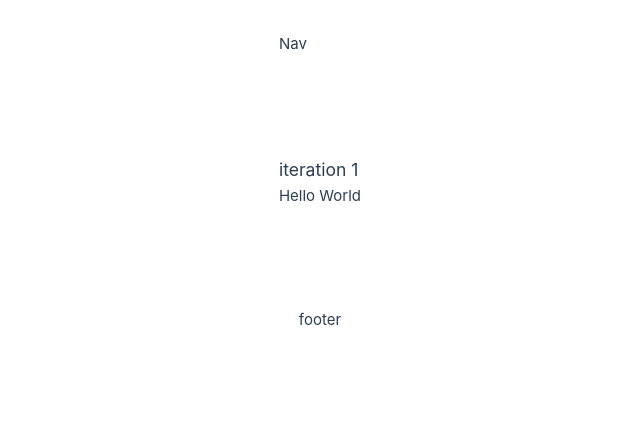
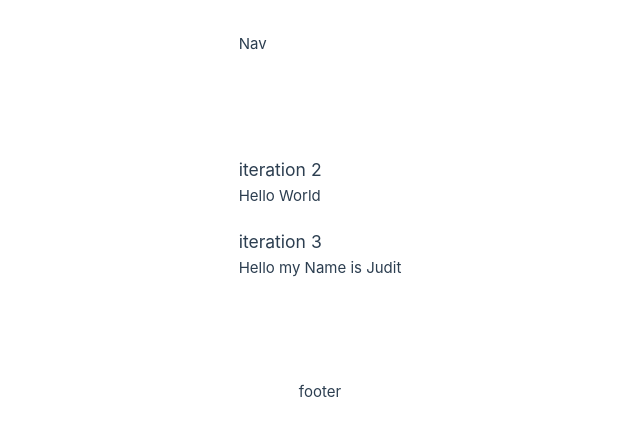
Before and after one commit to Juditbv/lab-vue-basics, a Vue app: page / in a window 1280 px wide. Shown: the top 436 px of the page, without its empty margins (320-960 px from the left). Built offline with nearby package versions, Linux system fonts and the light colour scheme.

Commit message:
ADD iteration 3 component

```diff
--- a/src/App.vue
+++ b/src/App.vue
@@ -2,12 +2,14 @@
 	import HeaderGeneral from "./components/HeaderGeneral.vue";
 	import FooterGeneral from "./components/FooterGeneral.vue";
 	import Iteration2 from "./components/Iteration2.vue";
+	import Iteration3 from "./components/Iteration3.vue";
 </script>
 
 <template>
 	<HeaderGeneral />
 	<main>
 		<Iteration2 />
+		<Iteration3 />
 	</main>
 	<FooterGeneral />
 </template>
--- a/src/components/Iteration2.vue
+++ b/src/components/Iteration2.vue
@@ -8,11 +8,11 @@
 
 <template>
 	<div>
-		<h3>iteration 1</h3>
+		<h3>iteration 2</h3>
 		<p>{{ string() }}</p>
 	</div>
 </template>
 
 
-<style lang="scss" scoped>
+<style scoped>
 </style>
--- /dev/null
+++ b/src/components/Iteration3.vue
@@ -0,0 +1,19 @@
+<script setup>
+	import { ref } from "vue";
+
+	const hello = ref(true);
+</script>
+
+<template>
+	<h3>iteration 3</h3>
+	<div v-if="hello">
+		<p>Hello my Name is Judit</p>
+	</div>
+</template>
+
+
+<style scoped>
+	h3 {
+		margin-top: 20px;
+	}
+</style>
```
